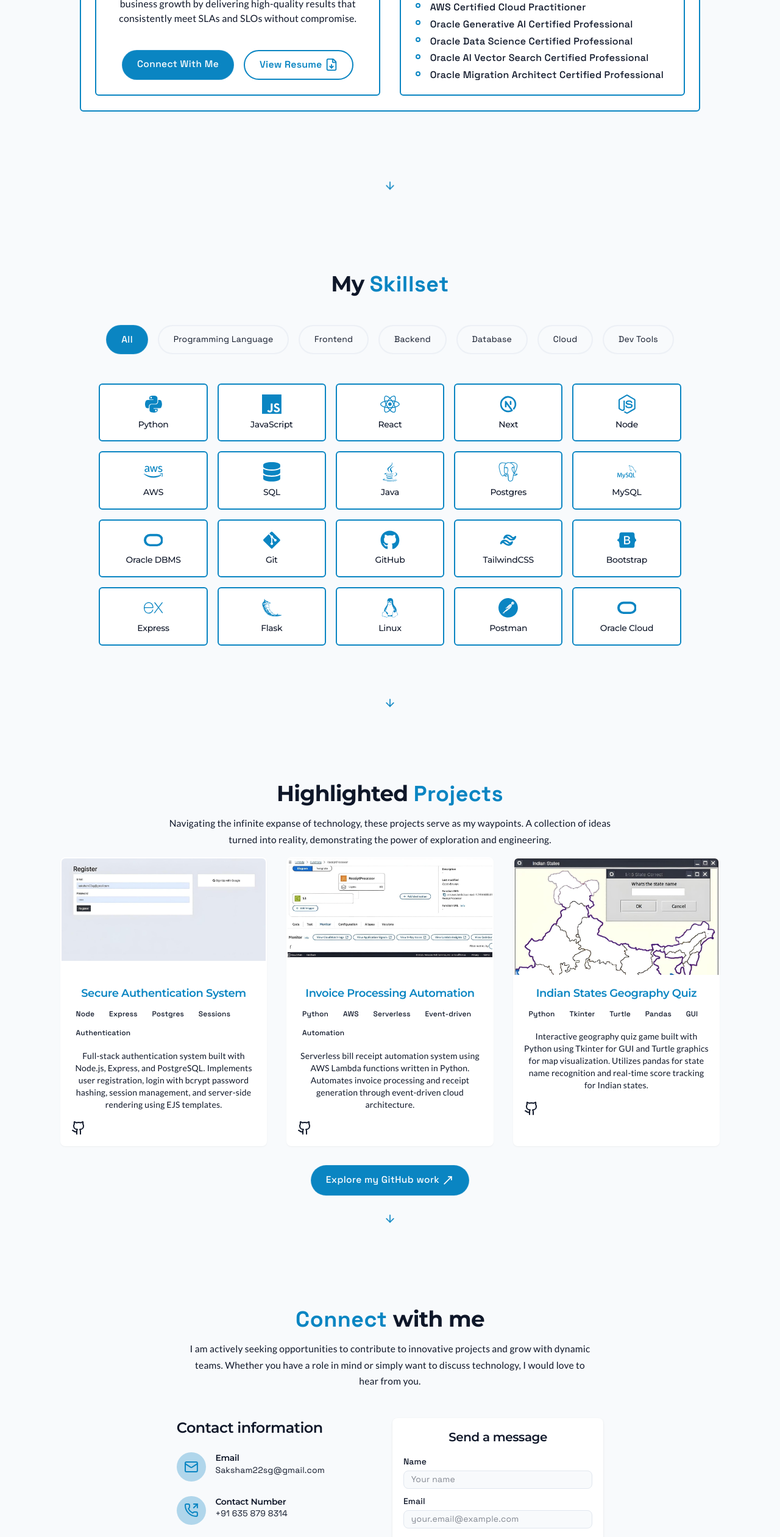
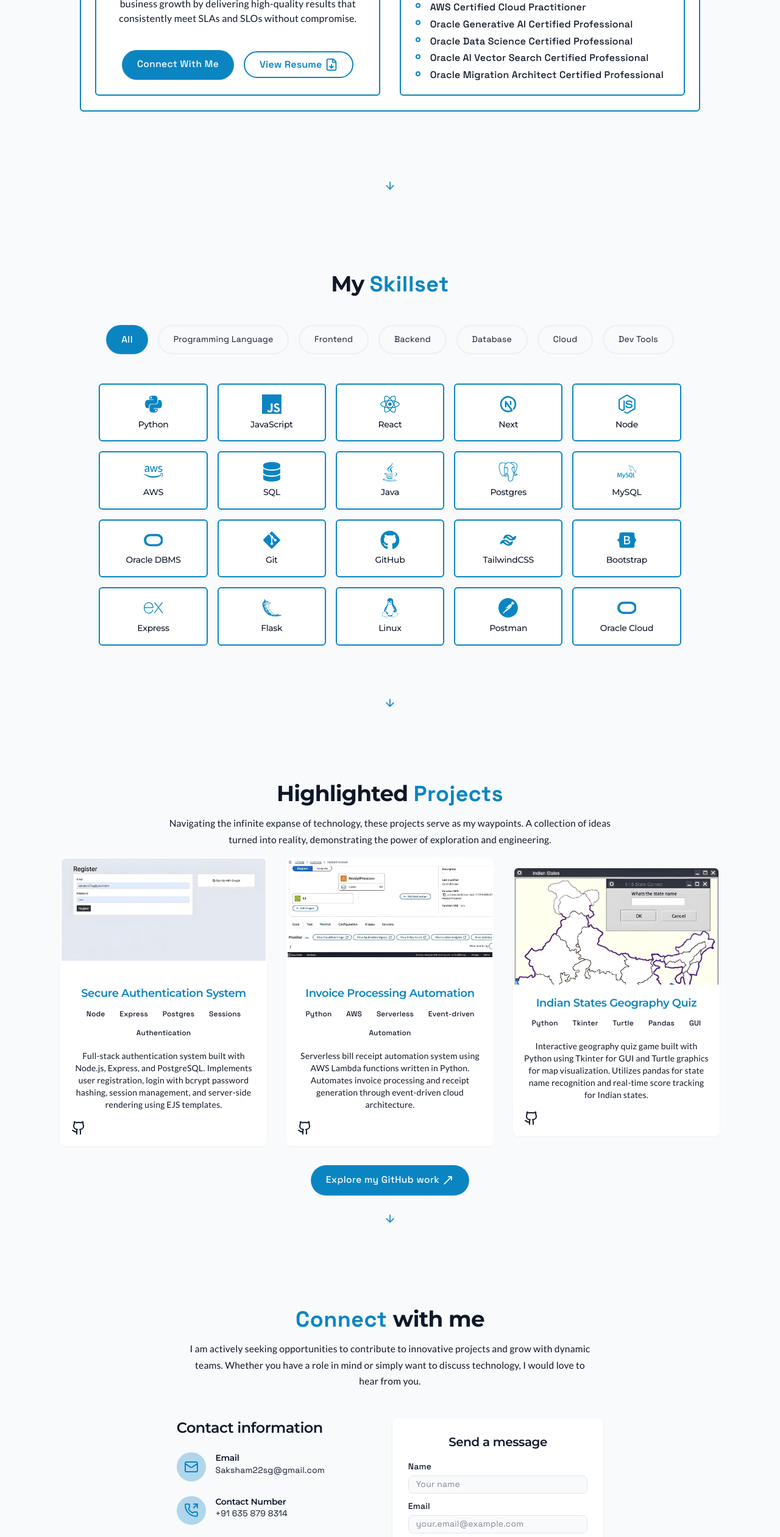
Before and after one commit to ERSA-14/ERSA_portfolio, a React (Vite) app: page / in a window 1280 px wide. Shown: the part 1389-3910 px from the top of the page at 61% size. Built offline with nearby package versions, Linux system fonts and the light colour scheme.

Commit message:
minor fixes

```diff
--- a/src/components/AboutMe.jsx
+++ b/src/components/AboutMe.jsx
@@ -32,15 +32,15 @@ export const AboutMe = () => {
               SLOs without compromise.
             </p>
 
-            <div className="flex flex-col sm:flex-row gap-4 pt-4 justify-center">
-              <a href="#Contact" className="cosmic-button">
+            <div className="flex flex-col sm:flex-row gap-4 pt-4 justify-center items-center">
+              <a href="#Contact" className="cosmic-button w-fit">
                 Connect With Me
               </a>
               <a
                 href="/Resume3.pdf"
                 target="_blank"
                 rel="noopener noreferrer"
-                className="px-6 py-2 rounded-full border-2 border-primary text-primary font-semibold hover:bg-primary/15 transition-colors duration-300 hover:scale-105 ease-in-out flex items-center gap-1 w-fit"
+                className="px-6 py-2 rounded-full w-fit border-2 border-primary text-primary font-semibold hover:bg-primary/15 transition-colors duration-300 hover:scale-105 ease-in-out flex items-center gap-1 w-fit"
               >
                 View Resume <FileDown size={22} />
               </a>
--- a/src/components/Contact.jsx
+++ b/src/components/Contact.jsx
@@ -146,7 +146,7 @@ export const Contact = () => {
               </div>
             </div>
 
-            <div>
+            <div className="pb-6">
               <h3 className="text-2xl font-semibold mb-6 text-center lg:text-left">
                 Social Channels
               </h3>
@@ -179,7 +179,7 @@ export const Contact = () => {
             </div>
           </div>
 
-          <div className="bg-card p-4 rounded-lg shadow-sm border-2 border-transparent transition-all duration-300 hover:border-primary hover:shadow-[0_0_20px_rgba(var(--primary),0.3)] max-w-sm mx-auto w-full">
+          <div className="bg-card p-6 rounded-lg shadow-sm border-2 border-transparent transition-all duration-300 hover:border-primary hover:shadow-[0_0_20px_rgba(var(--primary),0.3)] max-w-sm mx-auto w-full">
             <h4 className="font-semibold text-xl mb-4 text-center">
               Send a message
             </h4>
--- a/src/components/Project.jsx
+++ b/src/components/Project.jsx
@@ -48,7 +48,7 @@ export const Project = () => {
           the power of exploration and engineering.
         </p>
 
-        <div className="grid grid-cols-1 md:grid-cols-2 lg:grid-cols-3 gap-8">
+        <div className="grid grid-cols-1 md:grid-cols-2 lg:grid-cols-3 gap-8 items-center">
           {projects.map((project, key) => (
             <div
               key={key}
@@ -62,21 +62,21 @@ export const Project = () => {
                 />
               </div>
               <div className="p-4">
-                <h3 className="text-lg text-primary font-semibold mb-2">
+                <h3 className="text-lg text-primary font-semibold mb-2 items-center">
                   {project.title}
                 </h3>
-                <div className="flex flex-wrap gap-2 mb-4">
+                <div className="flex flex-wrap gap-2 mb-4 items-center justify-center">
                   {project.tags.map((tag) => (
-                    <span className="px-2 py-1 text-xs font-medium bg-secondary text-secondary-foreground rounded-full dark:border-2 dark:border-white">
+                    <span className="px-2 py-1 items-center justify-center text-xs font-medium bg-secondary text-secondary-foreground rounded-full dark:border-2 dark:border-white">
                       {tag}
                     </span>
                   ))}
                 </div>
-                <p className="text-muted-foreground text-sm mb-4">
+                <p className="text-muted-foreground text-sm mb-4 items-center">
                   {project.description}
                 </p>
                 <div className="flex justify-between items-center">
-                  <div className="flex space-x-3">
+                  <div className="flex space-x-3 items-center">
                     <a
                       href={project.githubUrl}
                       target="_blank"
```
